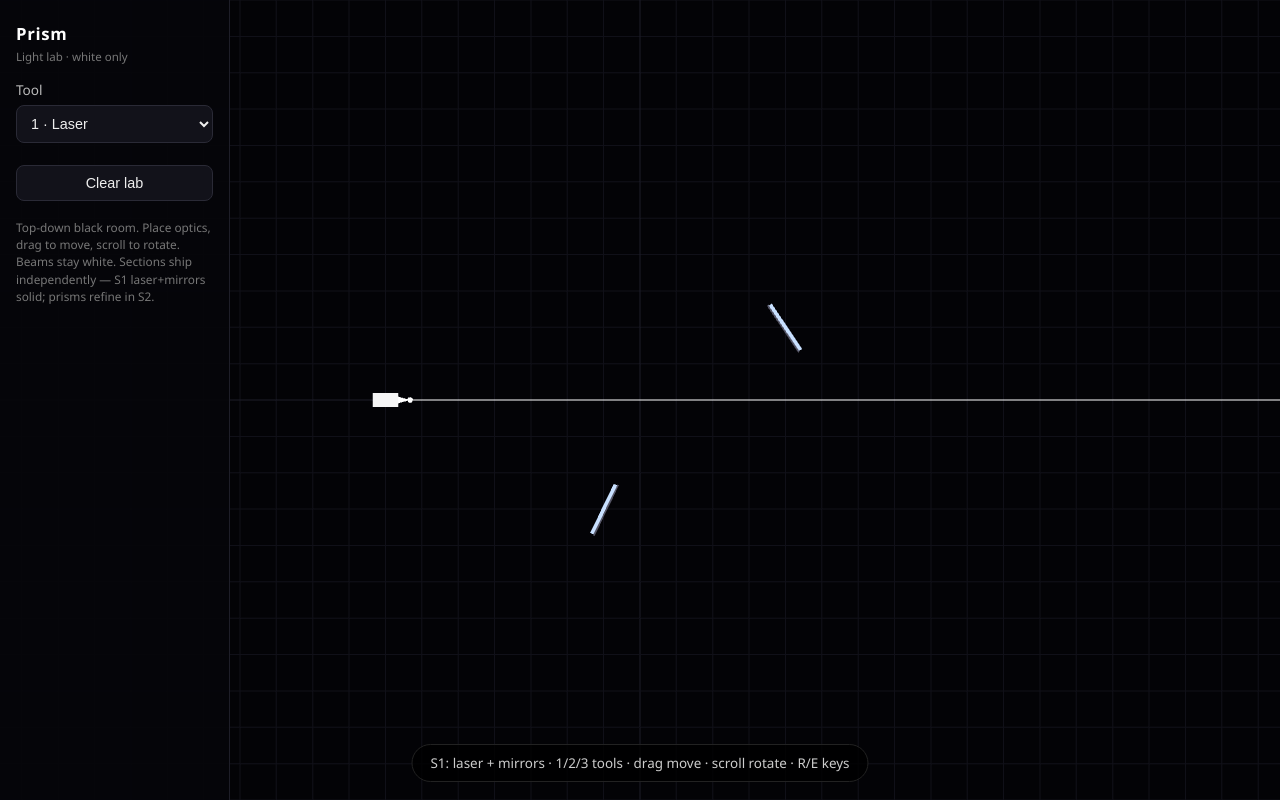
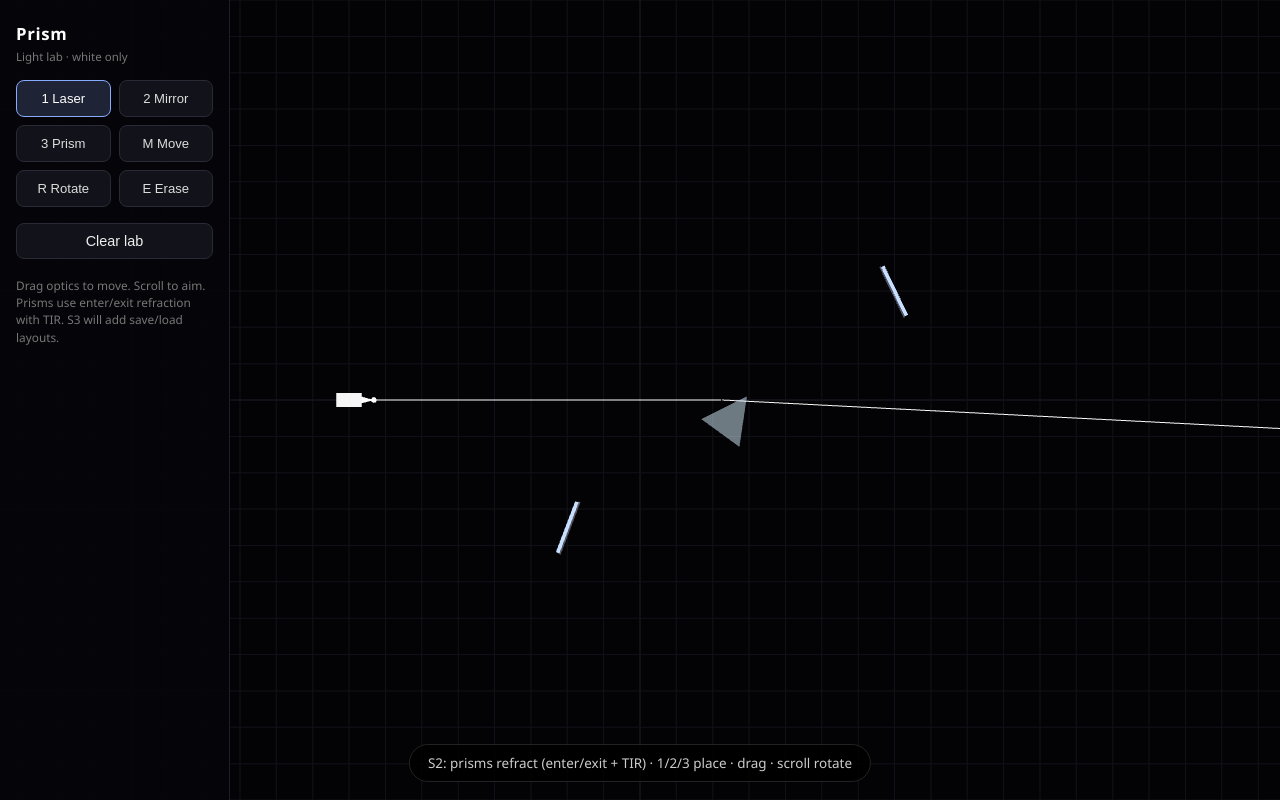
Before and after one commit to dealer1943/Prism, a website built with Vite: page index.html in a window 1280 px wide. Built offline with nearby package versions, Linux system fonts and the light colour scheme; animation ran at ten frames a second.

Commit message:
feat(S2): prism enter/exit refraction + TIR + tool palette

```diff
--- a/index.html
+++ b/index.html
@@ -12,20 +12,26 @@
       <aside class="panel">
         <h2>Prism</h2>
         <p class="tag">Light lab · white only</p>
-        <label>Tool
-          <select id="tool">
-            <option value="laser">1 · Laser</option>
-            <option value="mirror">2 · Mirror</option>
-            <option value="prism">3 · Prism</option>
-            <option value="move">M · Move</option>
-            <option value="rotate">R · Rotate</option>
-            <option value="erase">E · Erase</option>
-          </select>
-        </label>
-        <button id="clear" type="button">Clear lab</button>
+        <div class="tools" id="tools">
+          <button type="button" data-tool="laser" class="active">1 Laser</button>
+          <button type="button" data-tool="mirror">2 Mirror</button>
+          <button type="button" data-tool="prism">3 Prism</button>
+          <button type="button" data-tool="move">M Move</button>
+          <button type="button" data-tool="rotate">R Rotate</button>
+          <button type="button" data-tool="erase">E Erase</button>
+        </div>
+        <select id="tool" hidden>
+          <option value="laser" selected>laser</option>
+          <option value="mirror">mirror</option>
+          <option value="prism">prism</option>
+          <option value="move">move</option>
+          <option value="rotate">rotate</option>
+          <option value="erase">erase</option>
+        </select>
+        <button id="clear" type="button" class="danger">Clear lab</button>
         <p class="note">
-          Top-down black room. Place optics, drag to move, scroll to rotate.
-          Beams stay white. Sections ship independently — S1 laser+mirrors solid; prisms refine in S2.
+          Drag optics to move. Scroll to aim. Prisms use enter/exit refraction with TIR.
+          S3 will add save/load layouts.
         </p>
       </aside>
       <div id="hud" class="hud">Loading…</div>
--- a/src/lab/rays.ts
+++ b/src/lab/rays.ts
@@ -1,25 +1,31 @@
 import * as THREE from "three";
 import type { Optic } from "./types";
 import { laserDir, laserOrigin } from "./optics";
+
+const IOR = 1.52;
+const MAX_BOUNCES = 40;
+const MAX_DIST = 52;
 
 function reflect(dir: THREE.Vector2, normal: THREE.Vector2): THREE.Vector2 {
   const n = normal.clone().normalize();
   return dir.clone().sub(n.multiplyScalar(2 * dir.dot(n))).normalize();
 }
 
-function refract2d(dir: THREE.Vector2, normal: THREE.Vector2, eta: number): THREE.Vector2 {
+/** eta = n1/n2 relative; normal points against incoming if needed. */
+function refract2d(dir: THREE.Vector2, normal: THREE.Vector2, eta: number): THREE.Vector2 | null {
   const n = normal.clone().normalize();
-  let d = dir.clone().normalize();
-  let cosi = -n.dot(d);
+  const d = dir.clone().normalize();
+  let cosi = THREE.MathUtils.clamp(-n.dot(d), -1, 1);
   let et = eta;
+  let nn = n;
   if (cosi < 0) {
     cosi = -cosi;
-    n.negate();
+    nn = n.clone().negate();
     et = 1 / eta;
   }
   const k = 1 - et * et * (1 - cosi * cosi);
-  if (k < 0) return reflect(d, n);
-  return d.multiplyScalar(et).add(n.multiplyScalar(et * cosi - Math.sqrt(k))).normalize();
+  if (k < 0) return null; // TIR
+  return d.multiplyScalar(et).add(nn.multiplyScalar(et * cosi - Math.sqrt(k))).normalize();
 }
 
 function raySegIntersect(
@@ -39,12 +45,32 @@ function raySegIntersect(
   return null;
 }
 
-function hitMirror(o: Optic, origin: THREE.Vector2, dir: THREE.Vector2) {
+function mirrorSegment(o: Optic): { a: THREE.Vector2; b: THREE.Vector2; normal: THREE.Vector2 } {
   const half = 0.75;
   const along = new THREE.Vector2(Math.cos(o.angle), Math.sin(o.angle));
   const normal = new THREE.Vector2(-Math.sin(o.angle), Math.cos(o.angle));
-  const a = o.pos.clone().add(along.clone().multiplyScalar(-half));
-  const b = o.pos.clone().add(along.clone().multiplyScalar(half));
+  return {
+    a: o.pos.clone().add(along.clone().multiplyScalar(-half)),
+    b: o.pos.clone().add(along.clone().multiplyScalar(half)),
+    normal,
+  };
+}
+
+function prismVerts(o: Optic): THREE.Vector2[] {
+  const local = [
+    new THREE.Vector2(0, 0.75),
+    new THREE.Vector2(-0.65, -0.5),
+    new THREE.Vector2(0.65, -0.5),
+  ];
+  const c = Math.cos(o.angle);
+  const s = Math.sin(o.angle);
+  return local.map(
+    (v) => new THREE.Vector2(o.pos.x + v.x * c - v.y * s, o.pos.y + v.x * s + v.y * c),
+  );
+}
+
+function hitMirror(o: Optic, origin: THREE.Vector2, dir: THREE.Vector2) {
+  const { a, b, normal } = mirrorSegment(o);
   const t = raySegIntersect(origin, dir, a, b);
   if (t === null) return null;
   const n = normal.clone();
@@ -52,17 +78,8 @@ function hitMirror(o: Optic, origin: THREE.Vector2, dir: THREE.Vector2) {
   return { t, normal: n };
 }
 
-function hitPrism(o: Optic, origin: THREE.Vector2, dir: THREE.Vector2) {
-  const local = [
-    new THREE.Vector2(0, 0.75),
-    new THREE.Vector2(-0.65, -0.5),
-    new THREE.Vector2(0.65, -0.5),
-  ];
-  const c = Math.cos(o.angle);
-  const s = Math.sin(o.angle);
-  const verts = local.map(
-    (v) => new THREE.Vector2(o.pos.x + v.x * c - v.y * s, o.pos.y + v.x * s + v.y * c),
-  );
+function hitPrismFace(o: Optic, origin: THREE.Vector2, dir: THREE.Vector2) {
+  const verts = prismVerts(o);
   let bestT = Infinity;
   let bestN: THREE.Vector2 | null = null;
   for (let i = 0; i < 3; i++) {
@@ -73,6 +90,7 @@ function hitPrism(o: Optic, origin: THREE.Vector2, dir: THREE.Vector2) {
       bestT = t;
       const edge = b.clone().sub(a);
       const n = new THREE.Vector2(-edge.y, edge.x).normalize();
+      // outward-ish: point against incoming
       if (dir.dot(n) > 0) n.negate();
       bestN = n;
     }
@@ -96,17 +114,25 @@ function addRaySeg(rayGroup: THREE.Group, a: THREE.Vector2, b: THREE.Vector2, in
   const mat = new THREE.LineBasicMaterial({
     color: 0xffffff,
     transparent: true,
-    opacity: Math.min(1, 0.4 + intensity * 0.6),
+    opacity: Math.min(1, 0.45 + intensity * 0.55),
   });
   rayGroup.add(new THREE.Line(geo, mat));
-  // soft glow twin
   const geo2 = new THREE.BufferGeometry().setFromPoints(pts);
   const mat2 = new THREE.LineBasicMaterial({
     color: 0xffffff,
     transparent: true,
-    opacity: Math.min(0.35, 0.12 + intensity * 0.2),
+    opacity: Math.min(0.4, 0.14 + intensity * 0.22),
   });
   rayGroup.add(new THREE.Line(geo2, mat2));
+}
+
+interface Beam {
+  origin: THREE.Vector2;
+  dir: THREE.Vector2;
+  intensity: number;
+  skipId: number | null;
+  insidePrismId: number | null;
+  depth: number;
 }
 
 export function traceRays(optics: Optic[], rayGroup: THREE.Group) {
@@ -114,47 +140,84 @@ export function traceRays(optics: Optic[], rayGroup: THREE.Group) {
   const laser = optics.find((o) => o.kind === "laser");
   if (!laser) return;
 
-  let origin = laserOrigin(laser);
-  let dir = laserDir(laser);
-  let intensity = 1;
-  let skipId: number | null = laser.id;
+  const queue: Beam[] = [
+    {
+      origin: laserOrigin(laser),
+      dir: laserDir(laser),
+      intensity: 1,
+      skipId: laser.id,
+      insidePrismId: null,
+      depth: 0,
+    },
+  ];
 
-  for (let bounce = 0; bounce < 32; bounce++) {
-    let bestT = 48;
+  let steps = 0;
+  while (queue.length && steps++ < 80) {
+    const beam = queue.shift()!;
+    if (beam.intensity < 0.05 || beam.depth > MAX_BOUNCES) continue;
+
+    let bestT = MAX_DIST;
     let hit: { optic: Optic; normal: THREE.Vector2; t: number } | null = null;
+
     for (const o of optics) {
-      if (o.id === skipId) continue;
+      if (o.id === beam.skipId) continue;
       if (o.kind === "laser") continue;
       let h: { t: number; normal: THREE.Vector2 } | null = null;
-      if (o.kind === "mirror") h = hitMirror(o, origin, dir);
-      else if (o.kind === "prism") h = hitPrism(o, origin, dir);
-      if (h && h.t > 0.04 && h.t < bestT) {
+      if (o.kind === "mirror") {
+        if (beam.insidePrismId !== null) continue;
+        h = hitMirror(o, beam.origin, beam.dir);
+      } else if (o.kind === "prism") {
+        // only consider this prism if we're outside any, or inside this one
+        if (beam.insidePrismId !== null && beam.insidePrismId !== o.id) continue;
+        h = hitPrismFace(o, beam.origin, beam.dir);
+      }
+      if (h && h.t > 0.035 && h.t < bestT) {
         bestT = h.t;
         hit = { optic: o, normal: h.normal, t: h.t };
       }
     }
-    const end = origin.clone().add(dir.clone().multiplyScalar(bestT));
-    addRaySeg(rayGroup, origin, end, intensity);
-    if (!hit) break;
-    origin = end.clone().add(dir.clone().multiplyScalar(0.03));
-    skipId = hit.optic.id;
+
+    const end = beam.origin.clone().add(beam.dir.clone().multiplyScalar(bestT));
+    addRaySeg(rayGroup, beam.origin, end, beam.intensity);
+    if (!hit) continue;
+
+    const nextOrigin = end.clone().add(beam.dir.clone().multiplyScalar(0.04));
+
     if (hit.optic.kind === "mirror") {
-      dir = reflect(dir, hit.normal);
-      intensity *= 0.96;
+      queue.push({
+        origin: nextOrigin,
+        dir: reflect(beam.dir, hit.normal),
+        intensity: beam.intensity * 0.96,
+        skipId: hit.optic.id,
+        insidePrismId: null,
+        depth: beam.depth + 1,
+      });
+      continue;
+    }
+
+    // Prism face
+    const entering = beam.insidePrismId === null;
+    const eta = entering ? 1 / IOR : IOR;
+    const refracted = refract2d(beam.dir, hit.normal, eta);
+    if (!refracted) {
+      // total internal reflection
+      queue.push({
+        origin: nextOrigin,
+        dir: reflect(beam.dir, hit.normal),
+        intensity: beam.intensity * 0.92,
+        skipId: hit.optic.id,
+        insidePrismId: hit.optic.id,
+        depth: beam.depth + 1,
+      });
     } else {
-      // enter + exit approximation: bend twice along travel through prism
-      dir = refract2d(dir, hit.normal, 1 / 1.5);
-      intensity *= 0.88;
-      // second face along new dir
-      const h2 = hitPrism(hit.optic, origin, dir);
-      if (h2 && h2.t > 0.05 && h2.t < 2.5) {
-        const mid = origin.clone().add(dir.clone().multiplyScalar(h2.t));
-        addRaySeg(rayGroup, origin, mid, intensity);
-        origin = mid.add(dir.clone().multiplyScalar(0.03));
-        dir = refract2d(dir, h2.normal, 1.5);
-        intensity *= 0.9;
-        skipId = hit.optic.id;
-      }
+      queue.push({
+        origin: nextOrigin,
+        dir: refracted,
+        intensity: beam.intensity * (entering ? 0.92 : 0.9),
+        skipId: hit.optic.id,
+        insidePrismId: entering ? hit.optic.id : null,
+        depth: beam.depth + 1,
+      });
     }
   }
 }
--- a/src/main.ts
+++ b/src/main.ts
@@ -7,6 +7,19 @@ const canvas = document.getElementById("c") as HTMLCanvasElement;
 const toolEl = document.getElementById("tool") as HTMLSelectElement;
 const clearBtn = document.getElementById("clear") as HTMLButtonElement;
 const hud = document.getElementById("hud") as HTMLDivElement;
+const toolsRoot = document.getElementById("tools");
+
+function setTool(name: string) {
+  toolEl.value = name;
+  toolsRoot?.querySelectorAll("button").forEach((b) => {
+    b.classList.toggle("active", b.getAttribute("data-tool") === name);
+  });
+}
+toolsRoot?.addEventListener("click", (e) => {
+  const btn = (e.target as HTMLElement).closest("button[data-tool]") as HTMLButtonElement | null;
+  if (!btn) return;
+  setTool(btn.dataset.tool || "laser");
+});
 
 const renderer = new THREE.WebGLRenderer({ canvas, antialias: true });
 renderer.setPixelRatio(Math.min(window.devicePixelRatio, 2));
@@ -170,12 +183,12 @@ function setHud(msg: string) {
 
 window.addEventListener("keydown", (e) => {
   const k = e.key.toLowerCase();
-  if (k === "1") toolEl.value = "laser";
-  if (k === "2") toolEl.value = "mirror";
-  if (k === "3") toolEl.value = "prism";
-  if (k === "r") toolEl.value = "rotate";
-  if (k === "e") toolEl.value = "erase";
-  if (k === "m") toolEl.value = "move";
+  if (k === "1") setTool("laser");
+  if (k === "2") setTool("mirror");
+  if (k === "3") setTool("prism");
+  if (k === "r") setTool("rotate");
+  if (k === "e") setTool("erase");
+  if (k === "m") setTool("move");
   if (k === "c" && (e.ctrlKey || e.metaKey)) return;
   if (k === "escape") {
     optics.splice(0).forEach((o) => scene.remove(o.mesh));
@@ -183,16 +196,17 @@ window.addEventListener("keydown", (e) => {
   }
 });
 
-// Starter: laser + two mirrors (S1 demo path)
-place("laser", -7, 0);
-place("mirror", -1, 3);
-place("mirror", 4, -2);
-optics[1].angle = -Math.PI / 2.8;
-optics[2].angle = Math.PI / 3.2;
-syncMesh(optics[1]);
-syncMesh(optics[2]);
+// Starter: laser → mirror → prism (S2 demo path)
+place("laser", -8, 0);
+place("mirror", -2, 3.5);
+place("prism", 2.5, 0.5);
+place("mirror", 7, -3);
+optics[1].angle = -Math.PI / 2.6;
+optics[2].angle = Math.PI / 5;
+optics[3].angle = Math.PI / 2.8;
+for (const o of optics) syncMesh(o);
 redraw();
-setHud("S1: laser + mirrors · 1/2/3 tools · drag move · scroll rotate · R/E keys");
+setHud("S2: prisms refract (enter/exit + TIR) · 1/2/3 place · drag · scroll rotate");
 
 window.addEventListener("resize", () => {
   aspect = window.innerWidth / window.innerHeight;
--- a/src/style.css
+++ b/src/style.css
@@ -23,3 +23,12 @@ html, body, #app { width: 100%; height: 100%; overflow: hidden; background: #000
   border-radius: 999px; font-size: 0.84rem; z-index: 10; pointer-events: none;
   border: 1px solid #222; text-align: center;
 }
+
+.tools { display: grid; grid-template-columns: 1fr 1fr; gap: 8px; margin-bottom: 12px; }
+.tools button {
+  width: 100%; margin: 0; padding: 10px 8px; border-radius: 8px;
+  border: 1px solid #2a2a36; background: #12121a; color: #ddd; cursor: pointer; font-size: 0.82rem;
+}
+.tools button:hover { border-color: #555; }
+.tools button.active { background: #1e2436; border-color: #8af; color: #fff; }
+.panel button.danger { margin-top: 4px; }
```
Also changed, not shown: README.md.
